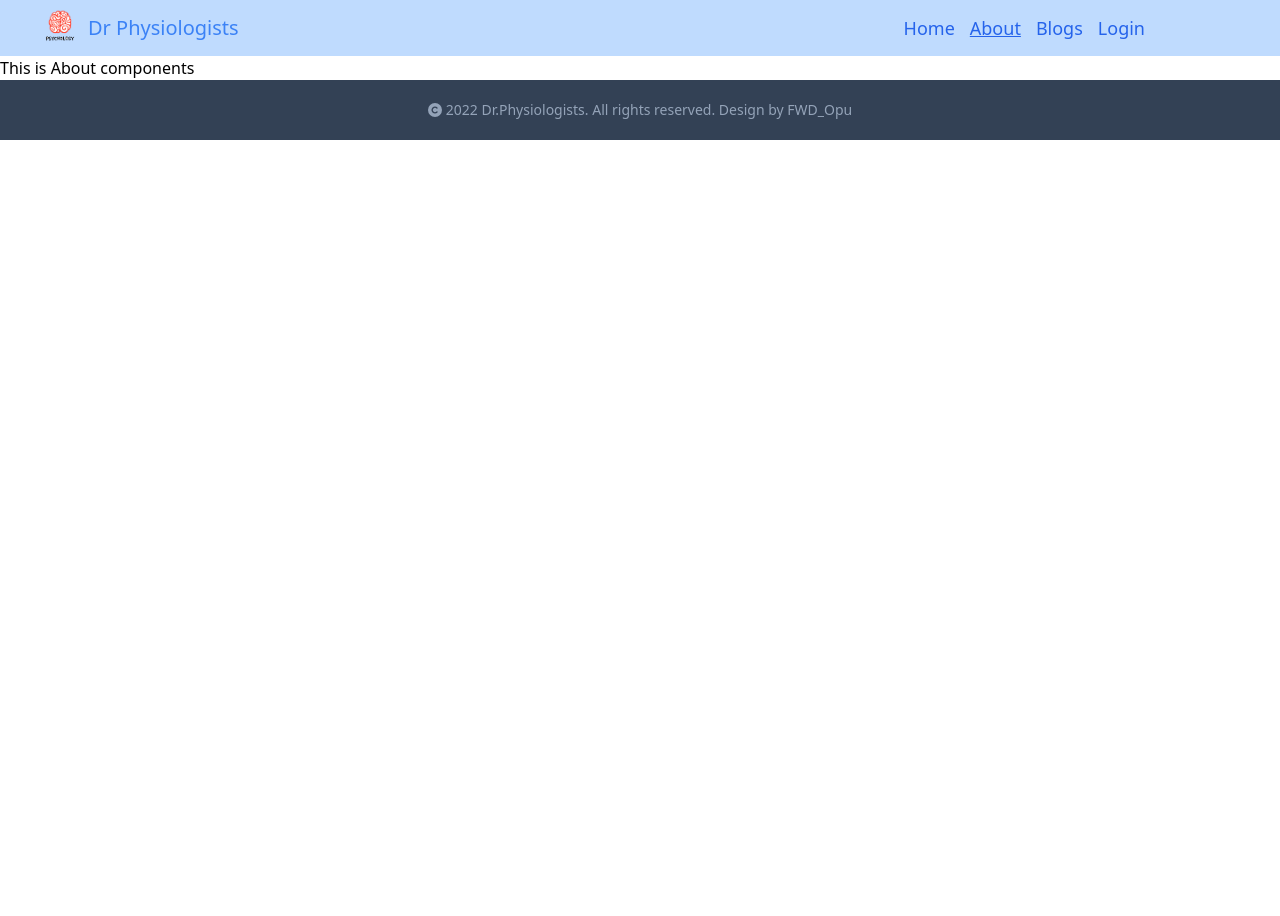
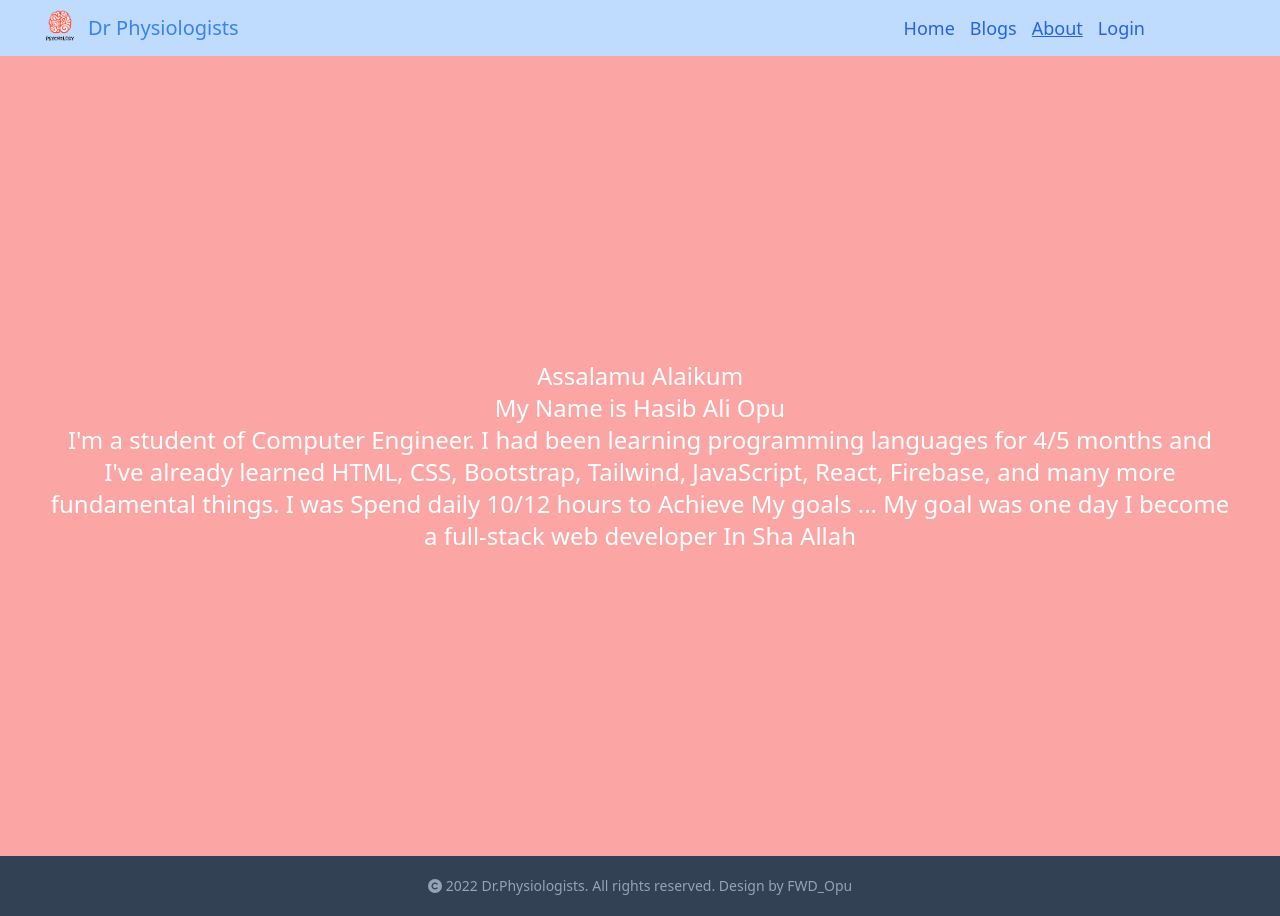
Before and after one commit to HasibAliOpu/Dr-Physiologists, a React (Create React App) app: page /about in a window 1280 px wide. Before the commit the page ends 800 px from the top, so only its background shows below. Built offline with nearby package versions, Linux system fonts and the light colour scheme; no server answers; what tw-elements would draw is missing.

Commit message:
added my details on about route

```diff
--- a/src/Pages/About/About.js
+++ b/src/Pages/About/About.js
@@ -3,7 +3,23 @@ import React from "react";
 const About = () => {
   return (
     <div>
-      <h1>This is About components</h1>
+      <div
+        style={{ minHeight: "100vh" }}
+        className="flex items-center bg-red-300"
+      >
+        <span className="text-center px-12 text-2xl text-white">
+          <h1>Assalamu Alaikum</h1>
+          <h2>My Name is Hasib Ali Opu</h2>
+          <p>
+            I'm a student of Computer Engineer. I had been learning programming
+            languages for 4/5 months and I've already learned HTML, CSS,
+            Bootstrap, Tailwind, JavaScript, React, Firebase, and many more
+            fundamental things. I was Spend daily 10/12 hours to Achieve My
+            goals ... My goal was one day I become a full-stack web developer In
+            Sha Allah
+          </p>
+        </span>
+      </div>
     </div>
   );
 };
--- a/src/Pages/Blogs/Blogs.js
+++ b/src/Pages/Blogs/Blogs.js
@@ -9,9 +9,9 @@ const Blogs = () => {
           Authentication Vs Authorization
         </span>
       </h1>
-      <div className="grid grid-cols-2 p-8">
+      <div className="grid md:grid-cols-2 p-8">
         <div className="p-4">
-          <h1>Authentication</h1>
+          <h1 className="text-lg">Authentication</h1>
           <li>Authentication verifies who the user is.</li>
           <li>
             Authentication works through passwords, one-time pins, and other
@@ -26,7 +26,7 @@ const Blogs = () => {
           </li>
         </div>
         <div className="p-4">
-          <h1>Authorization</h1>
+          <h1 className="text-lg">Authorization</h1>
           <li>Authorization determines what resources a user can access.</li>
           <li>
             Authorization works through settings that are implemented and
--- a/src/Pages/Shared/Header/Header.js
+++ b/src/Pages/Shared/Header/Header.js
@@ -26,8 +26,8 @@ const Header = () => {
 
         <div className="md:flex font-medium text-lg text-blue-600  mr-20">
           <CustomLink to="/">Home</CustomLink>
+          <CustomLink to="/blogs">Blogs</CustomLink>
           <CustomLink to="/about">About</CustomLink>
-          <CustomLink to="/blogs">Blogs</CustomLink>
           {user ? (
             <button onClick={() => signOut(auth)}>Log Out</button>
           ) : (
```
